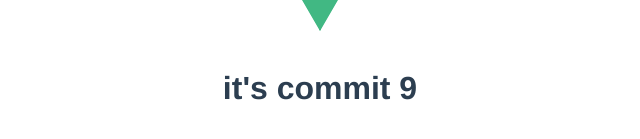
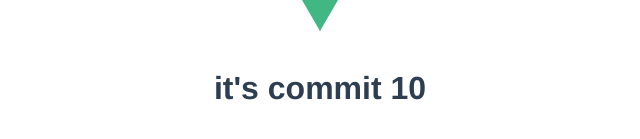
Before and after one commit to ideagay/myvue, a Vue app: page / in a window 1280 px wide. Shown: the part 215-354 px from the top of the page, without its empty margins (320-960 px from the left). Built offline with nearby package versions, Linux system fonts and the light colour scheme.

Commit message:
Update HelloWorld.vue

```diff
--- a/src/components/HelloWorld.vue
+++ b/src/components/HelloWorld.vue
@@ -1,6 +1,6 @@
 <template>
   <div class="hello">
-    <h1>it's commit 9</h1>
+    <h1>it's commit 10</h1>
   </div>
 </template>
 
```
